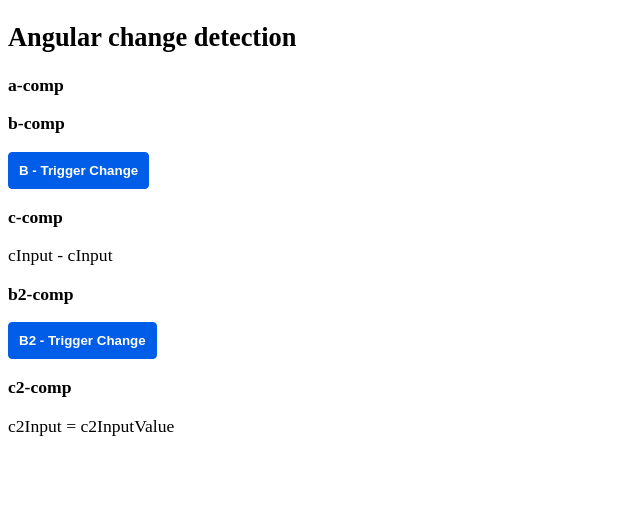
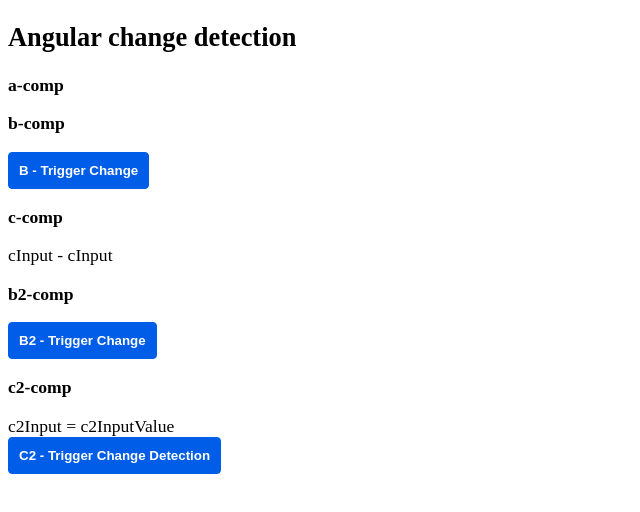
Before and after one commit to elvisferns/ang-change-det, an Angular app: page / in a window 1280 px wide. Shown: the top 512 px of the page, without its empty margins (0-640 px from the left). Built offline with nearby package versions, Linux system fonts and the light colour scheme.

Commit message:
trigger change detection through click event

```diff
--- a/src/app/a-comp/a-comp.component.ts
+++ b/src/app/a-comp/a-comp.component.ts
@@ -1,4 +1,4 @@
-import { Component, Input } from '@angular/core';
+import { Component } from '@angular/core';
 
 @Component({
   selector: 'app-a-comp',
--- a/src/app/c2-comp/c2-comp.component.html
+++ b/src/app/c2-comp/c2-comp.component.html
@@ -1,4 +1,7 @@
 <p>c2-comp</p>
+<div>c2Input = {{ c2Input }}</div>
 <div>
-  c2Input = {{c2Input}}
+  <button type="button" (click)="triggerChangeDetection()">
+    C2 - Trigger Change Detection
+  </button>
 </div>
--- a/src/app/c2-comp/c2-comp.component.ts
+++ b/src/app/c2-comp/c2-comp.component.ts
@@ -45,4 +45,7 @@
   ngAfterViewInit() {
     console.log(`c2-comp.component ~ ngAfterViewInit`);
   }
+  triggerChangeDetection() {
+    console.log(`🚀 ~ C2CompComponent ~ triggerChangeDetection`);
+  }
 }
```
